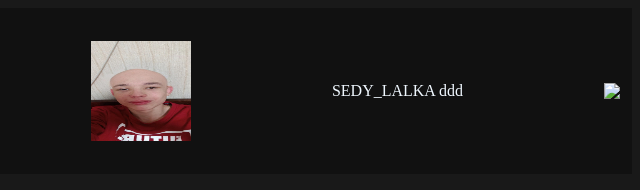
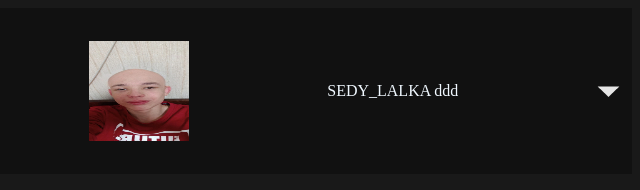
Before and after one commit to SEDYY/web, a plain HTML site: page profile.html in a window 1280 px wide. Shown: the full height of the page, 640-1280 px from the left. Drawn offline with Linux system fonts and the light colour scheme.

Commit message:
сделали верхнее меню еще пизже. Осталось ток маржины короче забабахать и все

```diff
--- a/profile.css
+++ b/profile.css
@@ -12,8 +12,6 @@ html {
 .headerDiv {
     width: auto; height: 150px;
     position: relative;
-
-
 
 }
 
@@ -60,9 +58,6 @@ html {
 .headerAva img {
     width: 100px;
     height: 100px;
-
-
-
 }
 
 .headerAva {
@@ -73,7 +68,6 @@ html {
 
 .headerNick p {
     color: aliceblue;
-
 }
 
 .headerNick {
--- a/profile.html
+++ b/profile.html
@@ -23,7 +23,7 @@
                     <p>SEDY_LALKA ddd</p>
                 </div>
 
-                <img src="arrow.svg"></img>
+                <img src="images/arrow.png"></img>
 
             </div>
     </header>
```
